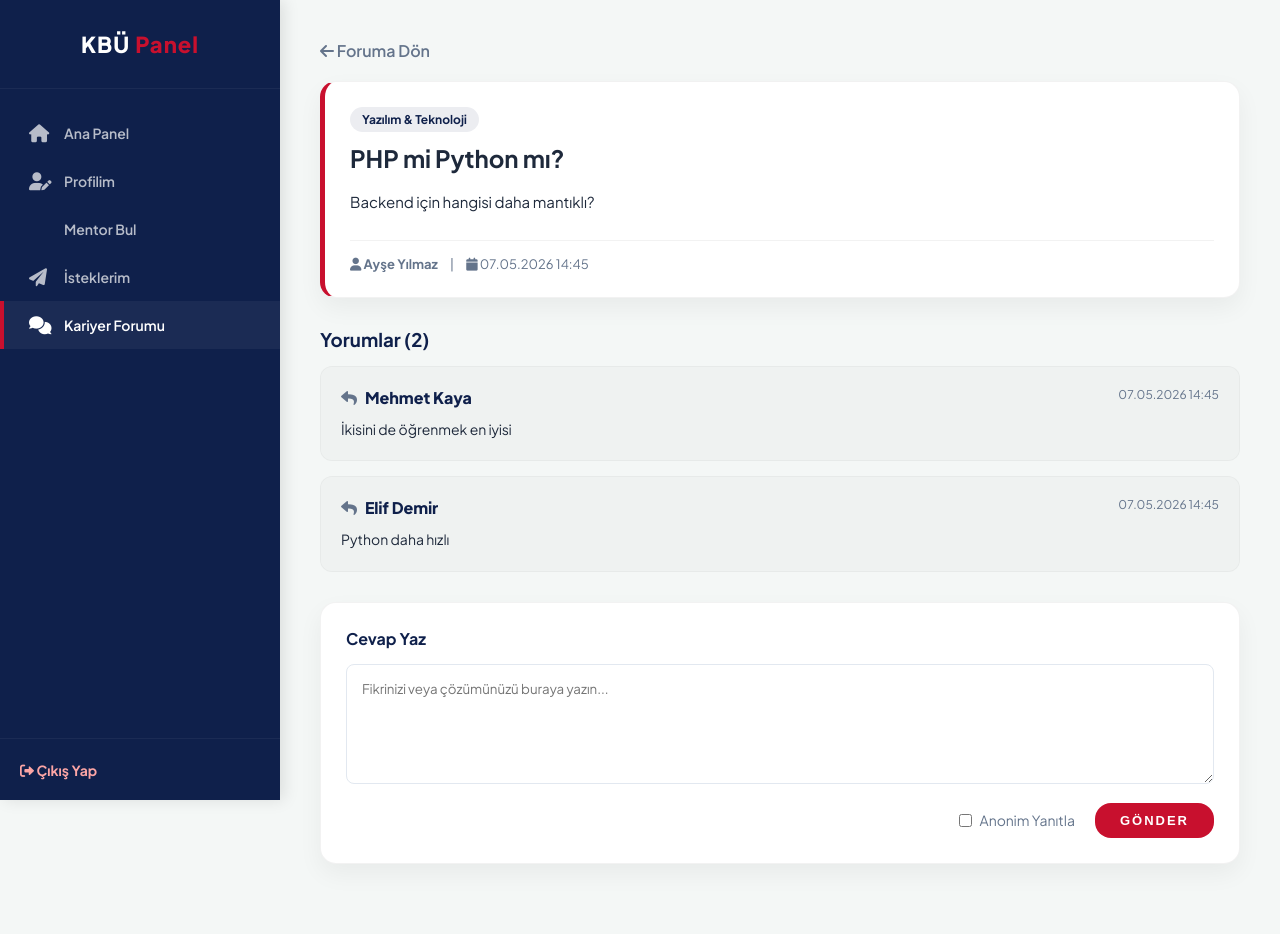
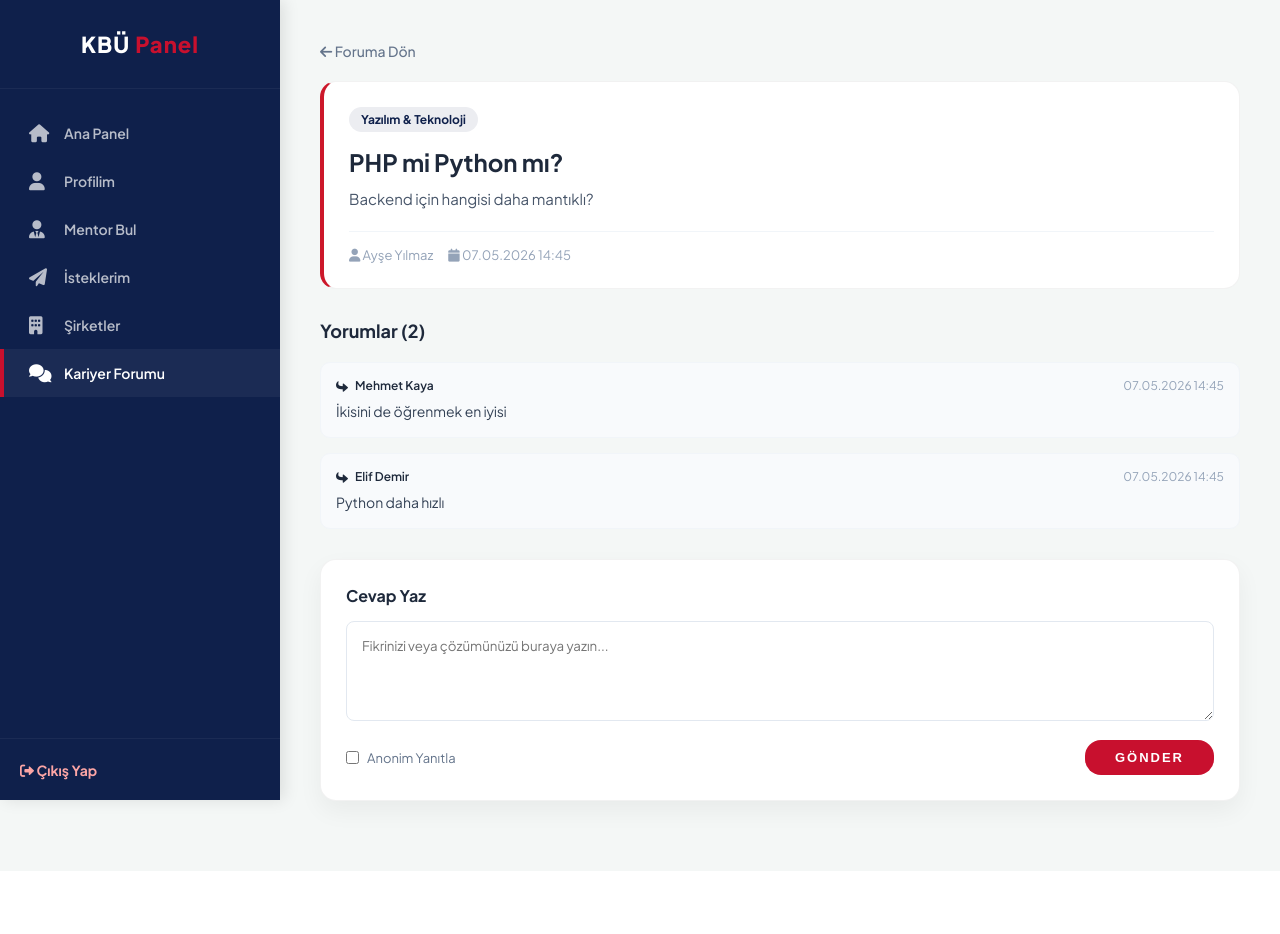
Before and after one commit to Sila-Donmez/KARIYER-ODAKLI-MEZUN-DAYANISMA-FORMU, a PHP site: page /forum/post_detail.php?id=1 in a window 1280 px wide. After the commit the page ends 823 px from the top, so only its background shows below. Run offline with PHP 8.4, Linux system fonts and the light colour scheme; a user stored in the database is signed in; data comes from the database, SQL or seed files in the repository.

Commit message:
Update post_detail.php

```diff
--- a/kariyer_platformu/forum/post_detail.php
+++ b/kariyer_platformu/forum/post_detail.php
@@ -39,134 +39,90 @@ $comments = $conn->query("
     <meta charset="UTF-8">
     <meta name="viewport" content="width=device-width, initial-scale=1.0">
     <title><?= htmlspecialchars($post['title']) ?> | Forum</title>
-
     <link rel="stylesheet" href="https://cdnjs.cloudflare.com/ajax/libs/font-awesome/6.0.0/css/all.min.css">
-
-    <!-- CSS Yolları -->
     <link rel="stylesheet" href="../assets/css/main.css">
     <link rel="stylesheet" href="../assets/css/app.css">
     <link rel="stylesheet" href="../assets/css/forum.css">
-
     <script src="https://code.jquery.com/jquery-3.6.0.min.js"></script>
 </head>
 <body>
 
     <div class="app-container">
+        <?php include "../includes/sidebar.php"; ?>
 
-        <!-- SOL MENÜ -->
-        <aside class="sidebar">
-            <div class="sidebar-header">
-                <div class="sidebar-brand">KBÜ <span>Panel</span></div>
-            </div>
-            <nav class="sidebar-nav">
-                <a href="../dashboard.php"><i class="fa-solid fa-house"></i> Ana Panel</a>
-                <a href="../profile.php"><i class="fa-solid fa-user-pen"></i> Profilim</a>
-
-                <?php if($role == 'student'): ?>
-                    <a href="../user/mentors.php"><i class="fa-solid fa-users-viewfinder"></i> Mentor Bul</a>
-                    <a href="../user/my_requests.php"><i class="fa-solid fa-paper-plane"></i> İsteklerim</a>
-                <?php elseif($role == 'graduate'): ?>
-                    <a href="../mentor/requests.php"><i class="fa-solid fa-handshake-angle"></i> Gelen İstekler</a>
-                <?php endif; ?>
-
-                <a href="forum.php" class="active"><i class="fa-solid fa-comments"></i> Kariyer Forumu</a>
-            </nav>
-            <div class="sidebar-footer">
-                <a href="../auth/logout.php" class="logout-link">
-                    <i class="fa-solid fa-right-from-bracket"></i> Çıkış Yap
-                </a>
-            </div>
-        </aside>
-
-        <!-- ANA İÇERİK -->
         <main class="main-content">
-
             <div style="margin-bottom: 20px;">
-                <a href="forum.php" style="color: var(--text-muted); font-weight: 600; text-decoration: none;">
+                <a href="forum.php" style="text-decoration: none; color: #64748b; font-size: 14px; font-weight: 500;">
                     <i class="fa-solid fa-arrow-left"></i> Foruma Dön
                 </a>
             </div>
 
-            <!-- ANA GÖNDERİ -->
-            <article class="create-post-card" style="border-left: 5px solid var(--kbu-kirmizi);">
-                <span class="post-badge"><?= $post['category_name'] ?></span>
-                <h1 style="margin: 15px 0; color: var(--text-main); font-size: 24px;"><?= htmlspecialchars($post['title']) ?></h1>
-
-                <div style="margin-bottom: 25px; line-height: 1.8; color: var(--text-main); font-size: 15px;">
+            <div class="post-card" style="cursor: default; padding: 25px; border-left: 4px solid #cc182a; width: 100%; margin-bottom: 30px;">
+                <span class="post-badge" style="display: inline-block; margin-bottom: 15px;"><?= htmlspecialchars($post['category_name']) ?></span>
+                <h1 style="font-size: 24px; color: #1e293b; margin-bottom: 10px; font-weight: 700;"><?= htmlspecialchars($post['title']) ?></h1>
+                <div style="font-size: 15px; color: #475569; line-height: 1.6; margin-bottom: 20px;">
                     <?= nl2br(htmlspecialchars($post['content'])) ?>
                 </div>
+                <div style="padding-top: 15px; border-top: 1px solid #f1f5f9; font-size: 13px; color: #94a3b8; display: flex; gap: 15px;">
+                    <span><i class="fa-solid fa-user"></i> <?= $post['is_anonymous'] ? 'Anonim Kullanıcı' : htmlspecialchars($post['first_name'].' '.$post['last_name']) ?></span>
+                    <span><i class="fa-solid fa-calendar"></i> <?= format_date($post['created_at']) ?></span>
+                </div>
+            </div>
 
-                <div style="font-size: 13px; color: var(--text-muted); border-top: 1px solid rgba(0,0,0,0.05); padding-top: 15px;">
-                    <i class="fa-solid fa-user"></i> <strong><?= $post['is_anonymous'] ? 'Anonim Kullanıcı' : $post['first_name'].' '.$post['last_name'] ?></strong>
-                    <span style="margin: 0 10px;">|</span>
-                    <i class="fa-solid fa-calendar"></i> <?= format_date($post['created_at']) ?>
-                </div>
-            </article>
+            <h3 style="font-size: 18px; color: #1e293b; margin-bottom: 20px;">Yorumlar (<?= $comments->num_rows ?>)</h3>
 
-            <h3 style="color: var(--kbu-lacivert); margin-bottom: 15px;">Yorumlar (<?= $comments->num_rows ?>)</h3>
-
-            <!-- YORUMLAR -->
             <div id="commentList">
                 <?php if($comments->num_rows > 0): ?>
                     <?php while($c = $comments->fetch_assoc()): ?>
-                        <div class="comment-box">
-                            <div class="comment-header">
-                                <span class="comment-author"><i class="fa-solid fa-reply" style="color: var(--text-muted); margin-right: 5px;"></i> <?= $c['is_anonymous'] ? 'Anonim Kullanıcı' : $c['first_name'].' '.$c['last_name'] ?></span>
-                                <span class="comment-date"><?= format_date($c['created_at']) ?></span>
+                        <div class="comment-box" style="background: #f8fafc; border: 1px solid #f1f5f9; border-radius: 10px; padding: 15px; margin-bottom: 15px;">
+                            <div style="display: flex; justify-content: space-between; font-size: 12px; color: #94a3b8; margin-bottom: 8px;">
+                                <span style="font-weight: 600; color: #1e293b;">
+                                    <i class="fa-solid fa-reply" style="transform: rotate(180deg); margin-right: 5px;"></i>
+                                    <?= $c['is_anonymous'] ? 'Anonim Kullanıcı' : htmlspecialchars($c['first_name'].' '.$c['last_name']) ?>
+                                </span>
+                                <span><?= format_date($c['created_at']) ?></span>
                             </div>
-                            <p style="margin: 0; line-height: 1.6; font-size: 14px;"><?= nl2br(htmlspecialchars($c['content'])) ?></p>
+                            <p style="margin: 0; font-size: 14px; color: #334155; line-height: 1.5;"><?= nl2br(htmlspecialchars($c['content'])) ?></p>
                         </div>
                     <?php endwhile; ?>
                 <?php else: ?>
-                    <p style="color: var(--text-muted); font-size: 14px; margin-bottom: 20px;">Henüz yorum yapılmamış. İlk yorumu sen yap!</p>
+                    <p style="color: #94a3b8; font-size: 14px; margin-bottom: 30px;">Henüz yorum yapılmamış. İlk yorumu sen yap!</p>
                 <?php endif; ?>
             </div>
 
-            <!-- YORUM YAPMA FORMU -->
-            <div class="create-post-card" style="margin-top: 30px;">
-                <h4 style="margin-top:0; color: var(--kbu-lacivert); margin-bottom: 15px;">Cevap Yaz</h4>
+            <div class="create-post-card" style="padding: 25px; margin-top: 30px; width: 100%;">
+                <h4 style="margin-top: 0; margin-bottom: 15px; color: #1e293b;">Cevap Yaz</h4>
                 <form id="commentForm">
                     <input type="hidden" name="post_id" value="<?= $id ?>">
-                    <textarea name="content" placeholder="Fikrinizi veya çözümünüzü buraya yazın..." required></textarea>
+                    <textarea name="content" placeholder="Fikrinizi veya çözümünüzü buraya yazın..." required style="width: 100%; min-height: 100px; padding: 15px; border: 1px solid #e2e8f0; border-radius: 8px; margin-bottom: 15px; font-family: inherit;"></textarea>
 
-                    <div class="form-footer">
-                        <label style="font-size: 14px; cursor: pointer; color: var(--text-muted); display: flex; align-items: center; gap: 8px;">
+                    <div style="display: flex; justify-content: space-between; align-items: center;">
+                        <label style="font-size: 13px; color: #64748b; cursor: pointer; display: flex; align-items: center; gap: 8px;">
                             <input type="checkbox" name="is_anonymous" value="1"> Anonim Yanıtla
                         </label>
-                        <button type="submit" class="btn-primary" id="submitBtn" style="width: auto; padding: 10px 25px;">Gönder</button>
+                        <button type="submit" class="btn-primary" id="submitBtn" style="width: auto; padding: 10px 30px; font-weight: 600;">GÖNDER</button>
                     </div>
                 </form>
             </div>
-
         </main>
     </div>
 
-    <!-- JQUERY AJAX -->
     <script>
     $(document).ready(function() {
         $('#commentForm').on('submit', function(e) {
             e.preventDefault();
             const btn = $('#submitBtn');
             btn.prop('disabled', true).text('Gönderiliyor...');
-
             $.ajax({
-                url: 'forum_operations.php', // Aynı klasörde
+                url: 'forum_operations.php',
                 type: 'POST',
                 data: $(this).serialize() + '&action=add_comment',
                 dataType: 'json',
                 success: function(res) {
-                    if(res.status === 'success') {
-                        location.reload();
-                    } else {
-                        alert('Hata: ' + (res.error_msg || 'Bir sorun oluştu.'));
-                        btn.prop('disabled', false).text('Gönder');
-                    }
+                    if(res.status === 'success') { location.reload(); }
+                    else { alert('Hata: ' + (res.error_msg || 'Bir sorun oluştu.')); btn.prop('disabled', false).text('GÖNDER'); }
                 },
-                error: function(xhr) {
-                    console.error(xhr.responseText);
-                    alert('Sunucu hatası! Sayfayı yenileyip tekrar deneyin.');
-                    btn.prop('disabled', false).text('Gönder');
-                }
+                error: function() { alert('Sunucu hatası!'); btn.prop('disabled', false).text('GÖNDER'); }
             });
         });
     });
```
